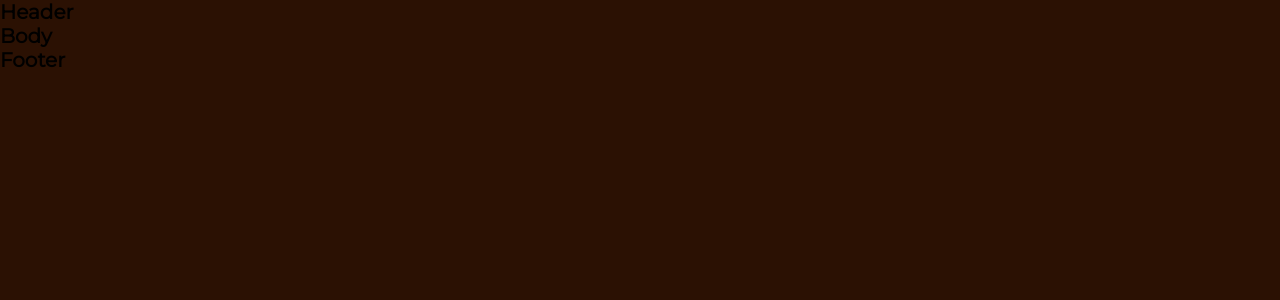
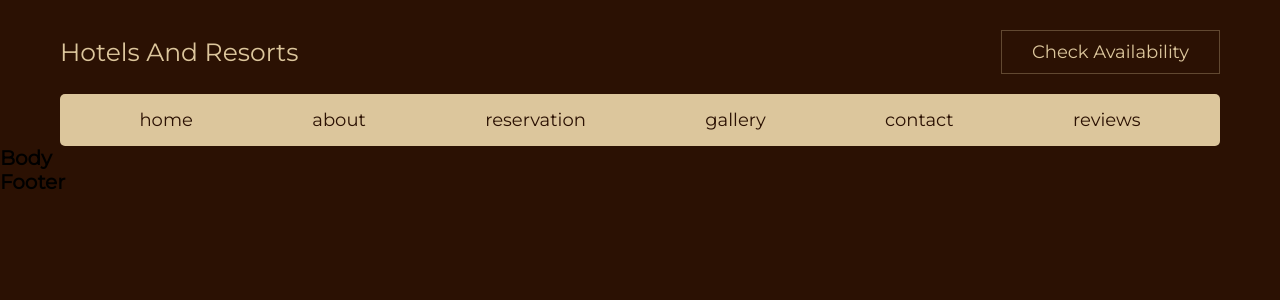
Before and after one commit to mrif449/Hotel-Management-System, a React (Create React App) app in the folder client/: page / in a window 1280 px wide. Shown: the top 300 px of the page. Built offline with nearby package versions, Linux system fonts and the light colour scheme.

Commit message:
Added initial header from template

```diff
--- a/client/src/views/header/Header.js
+++ b/client/src/views/header/Header.js
@@ -2,9 +2,24 @@ import React from "react";
 
 const Header = () => {
     return (
-        <div>
-            <h1>Header</h1>
-        </div>
+        <section class="header">
+
+            <div class="flex">
+                <a href="#home" class="logo">Hotels And Resorts</a>
+                <a href="#availability" class="btn">check availability</a>
+                <div id="menu-btn" class="fas fa-bars"></div>
+            </div>
+
+            <nav class="navbar">
+                <a href="#home">home</a>
+                <a href="#about">about</a>
+                <a href="#reservation">reservation</a>
+                <a href="#gallery">gallery</a>
+                <a href="#contact">contact</a>
+                <a href="#reviews">reviews</a>
+            </nav>
+
+        </section>
     );
 }
 
```
